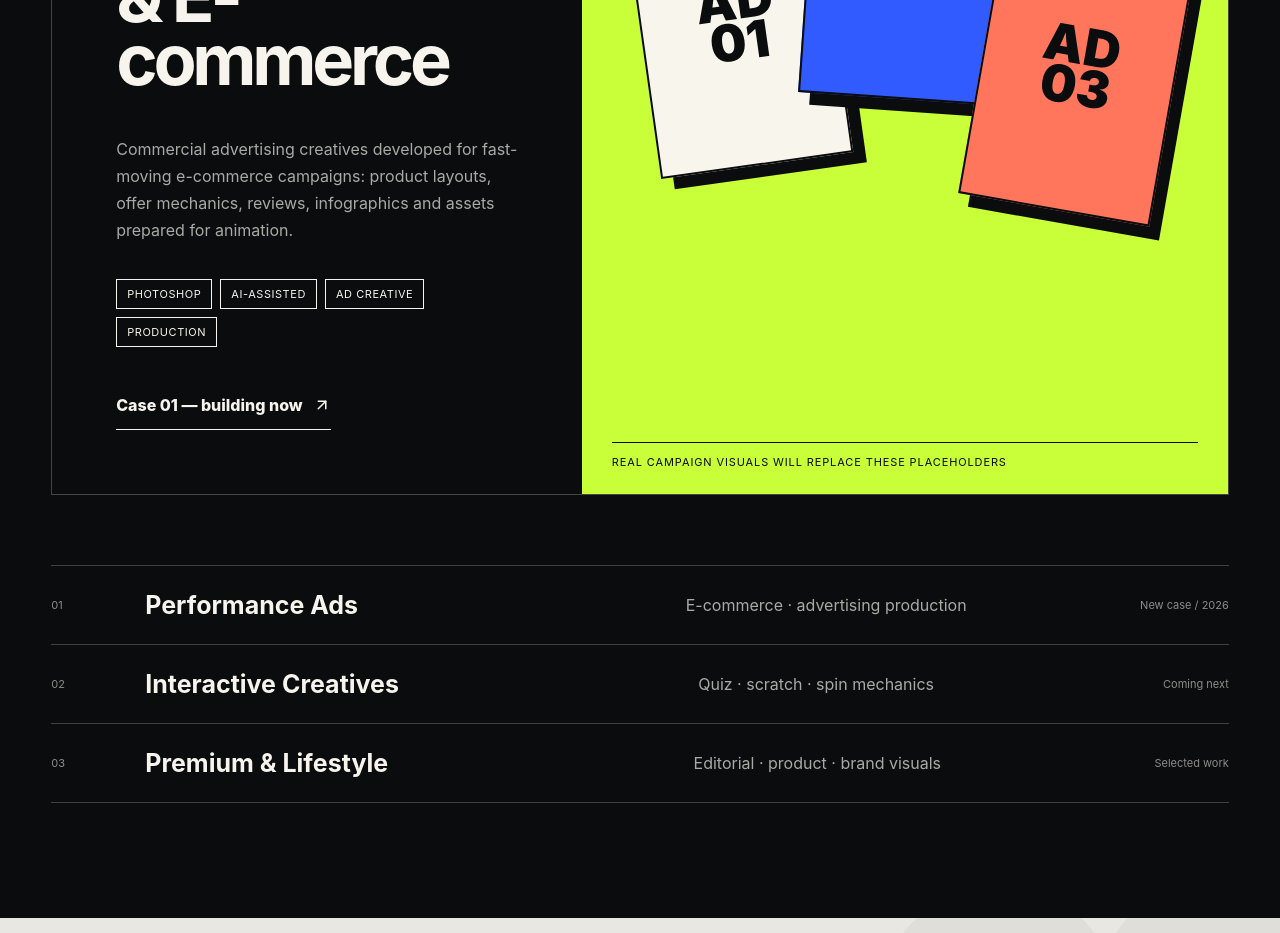
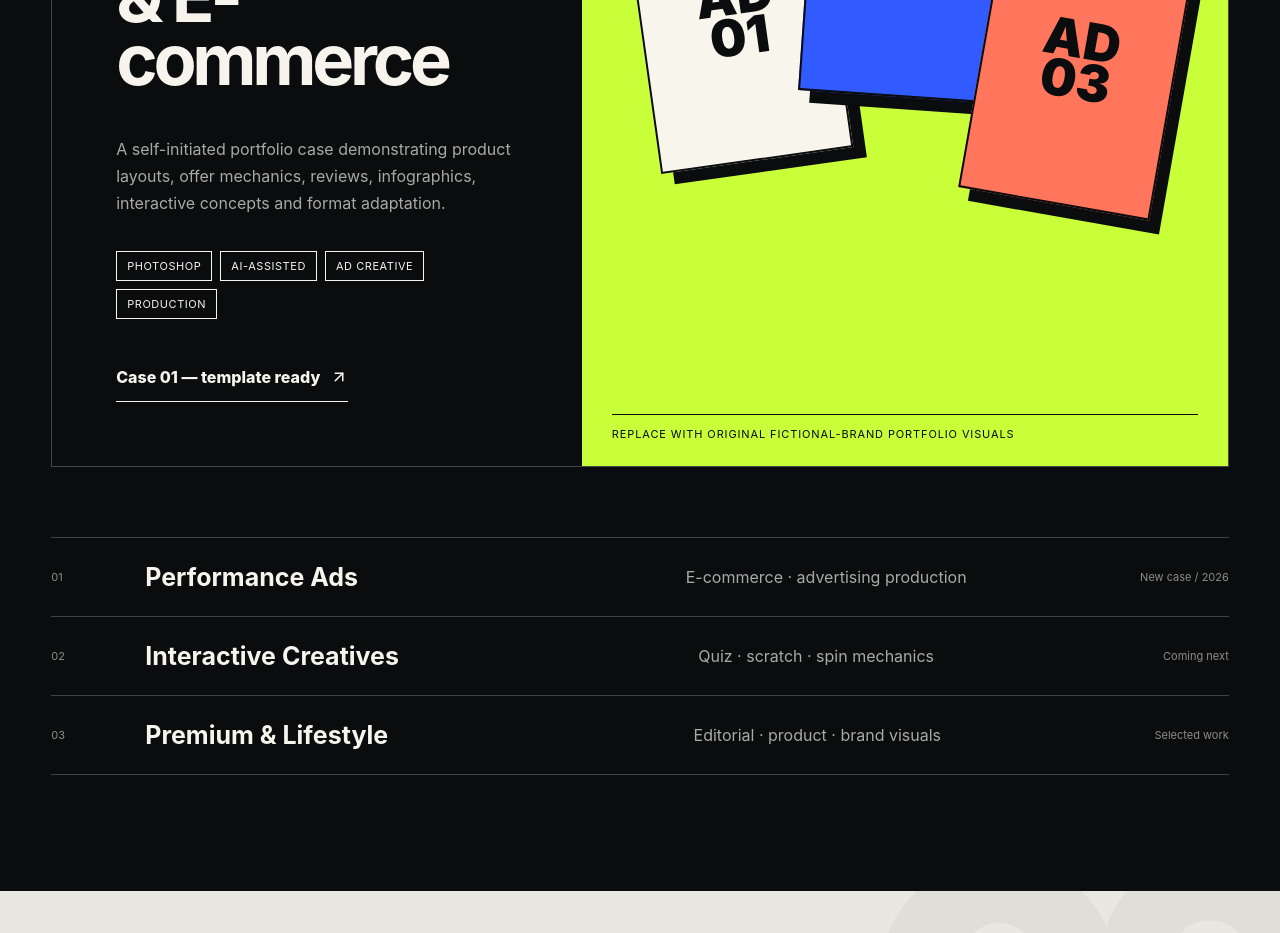
Before and after one commit to Mr-Vadym/portfolio, a React (Vite) app: page / in a window 1280 px wide. Shown: the part 1580-2513 px from the top of the page. Built offline with nearby package versions, Linux system fonts and the light colour scheme.

Commit message:
Clarify fictional portfolio case placeholders

```diff
--- a/app/page.jsx
+++ b/app/page.jsx
@@ -106,15 +106,15 @@ export default function Page() {
           <div className="featured-copy">
             <span>FEATURED CASE / 2026</span>
             <h3>Performance Ads<br />& E-commerce</h3>
-            <p>Commercial advertising creatives developed for fast-moving e-commerce campaigns: product layouts, offer mechanics, reviews, infographics and assets prepared for animation.</p>
+            <p>A self-initiated portfolio case demonstrating product layouts, offer mechanics, reviews, infographics, interactive concepts and format adaptation.</p>
             <div className="case-tags"><span>Photoshop</span><span>AI-assisted</span><span>Ad Creative</span><span>Production</span></div>
-            <button type="button">Case 01 — building now <ArrowUpRight size={18} /></button>
+            <button type="button">Case 01 — template ready <ArrowUpRight size={18} /></button>
           </div>
           <div className="featured-visual">
             <div className="visual-card visual-a">AD<br />01</div>
             <div className="visual-card visual-b">AD<br />02</div>
             <div className="visual-card visual-c">AD<br />03</div>
-            <span>Real campaign visuals will replace these placeholders</span>
+            <span>Replace with original fictional-brand portfolio visuals</span>
           </div>
         </div>
 
```
